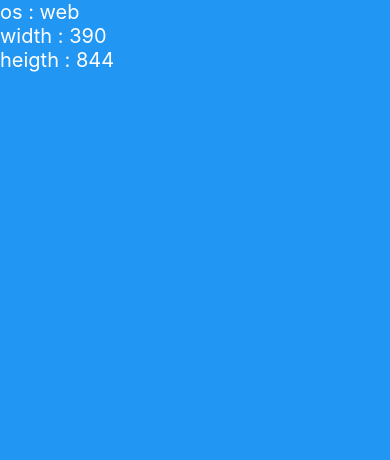
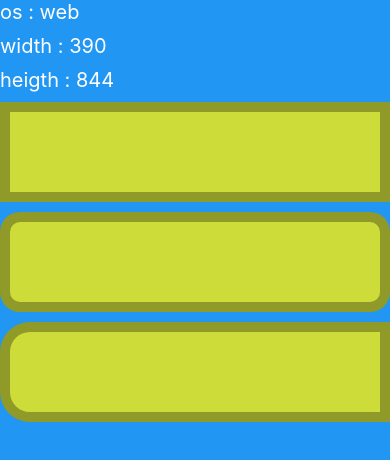
Before and after one commit to kmebin/MobileSoftware, a React Native app in the folder Lecture/: screen / in a window 390 px wide. Shown: the top 460 px of the page. Built offline with nearby package versions, Linux system fonts and the light colour scheme.

Commit message:
[add] ch03-2 : margin, padding, border 적용

```diff
--- a/Lecture/App.tsx
+++ b/Lecture/App.tsx
@@ -1,35 +1,49 @@
 import React from 'react';
-// Platform API : 실행되는 폰의 os 정보 제공
-// Dimensions API : 현재 실행된 폰의 크기 제공
 import {
   Platform,
   Dimensions,
   StyleSheet,
   SafeAreaView,
   Text,
+  View,
 } from 'react-native';
 import {Colors} from 'react-native-paper';
-import Color from 'color';
+import color from 'color';
 
 const {width, height} = Dimensions.get('window');
 
+// android에서 radius 속성이 있으면 borderColor가 적용되지 않는 현상
+// ios에서 padding 속성이 적용되지 않는 현상
 const App = () => {
   return (
     <SafeAreaView style={[styles.SafeAreaView]}>
       <Text style={[styles.text]}>os : {Platform.OS}</Text>
       <Text style={[styles.text]}>width : {width}</Text>
       <Text style={[styles.text]}>heigth : {height}</Text>
+
+      <View style={[styles.box, styles.border]} />
+      <View style={[styles.box, styles.border, {borderRadius: 20}]} />
+      <View
+        style={[
+          styles.box,
+          styles.border,
+          {borderTopLeftRadius: 30},
+          {borderBottomLeftRadius: 30},
+        ]}
+      />
     </SafeAreaView>
   );
 };
 
 const styles = StyleSheet.create({
-  // flex 스타일 속성
-  SafeAreaView: {backgroundColor: Colors.blue500, flex: 1}, // height: '100%'와 동일한 값
+  SafeAreaView: {backgroundColor: Colors.blue500, flex: 1, padding: 10},
   text: {
+    marginBottom: 10,
     fontSize: 20,
-    color: Color(Colors.blue500).lighten(0.9).string(),
+    color: color(Colors.blue500).lighten(0.9).string(),
   },
+  box: {height: 100, backgroundColor: Colors.lime500, marginBottom: 10},
+  border: {borderWidth: 10, borderColor: color('black').alpha(0.3).toString()},
 });
 
 export default App;
```
